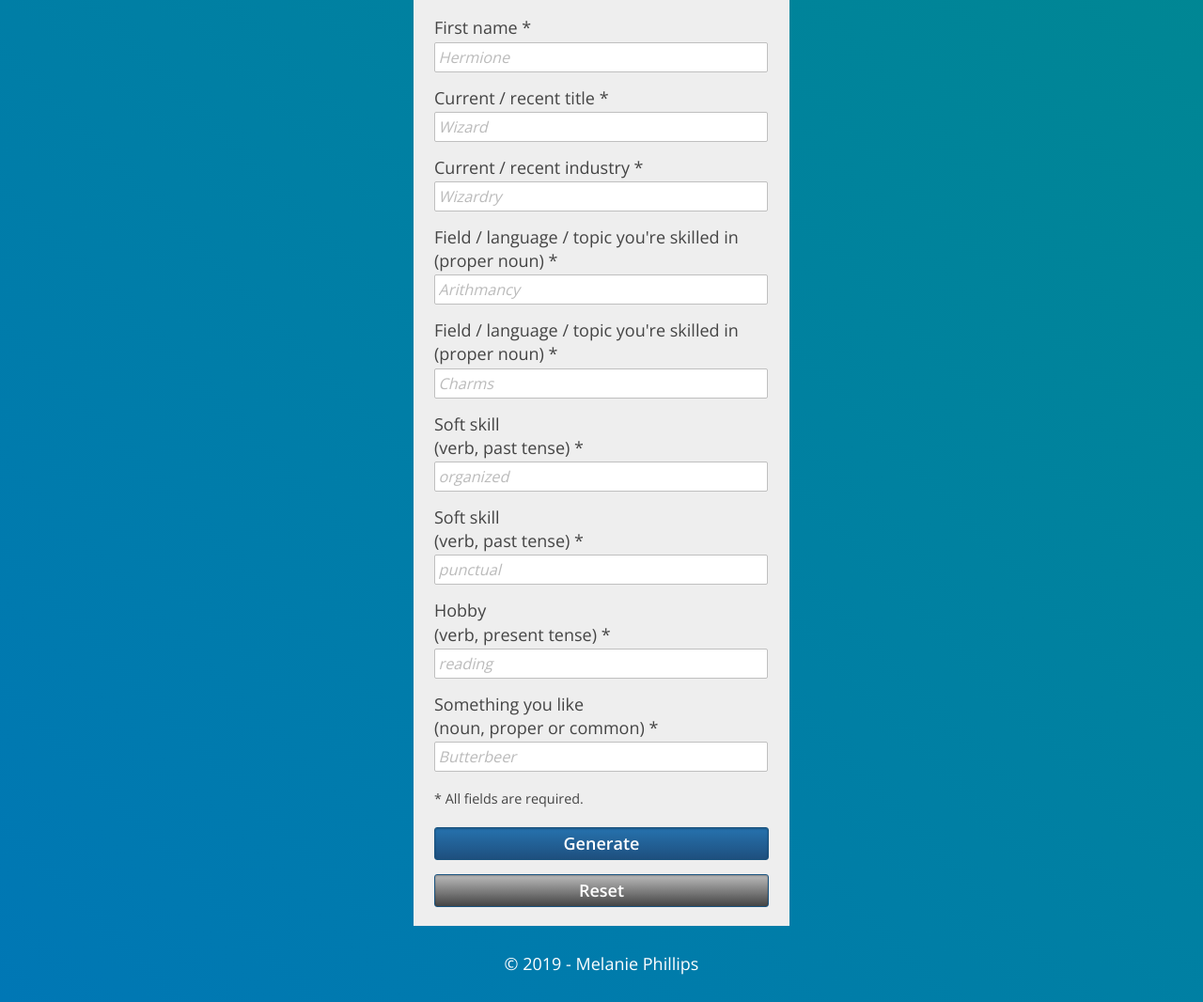
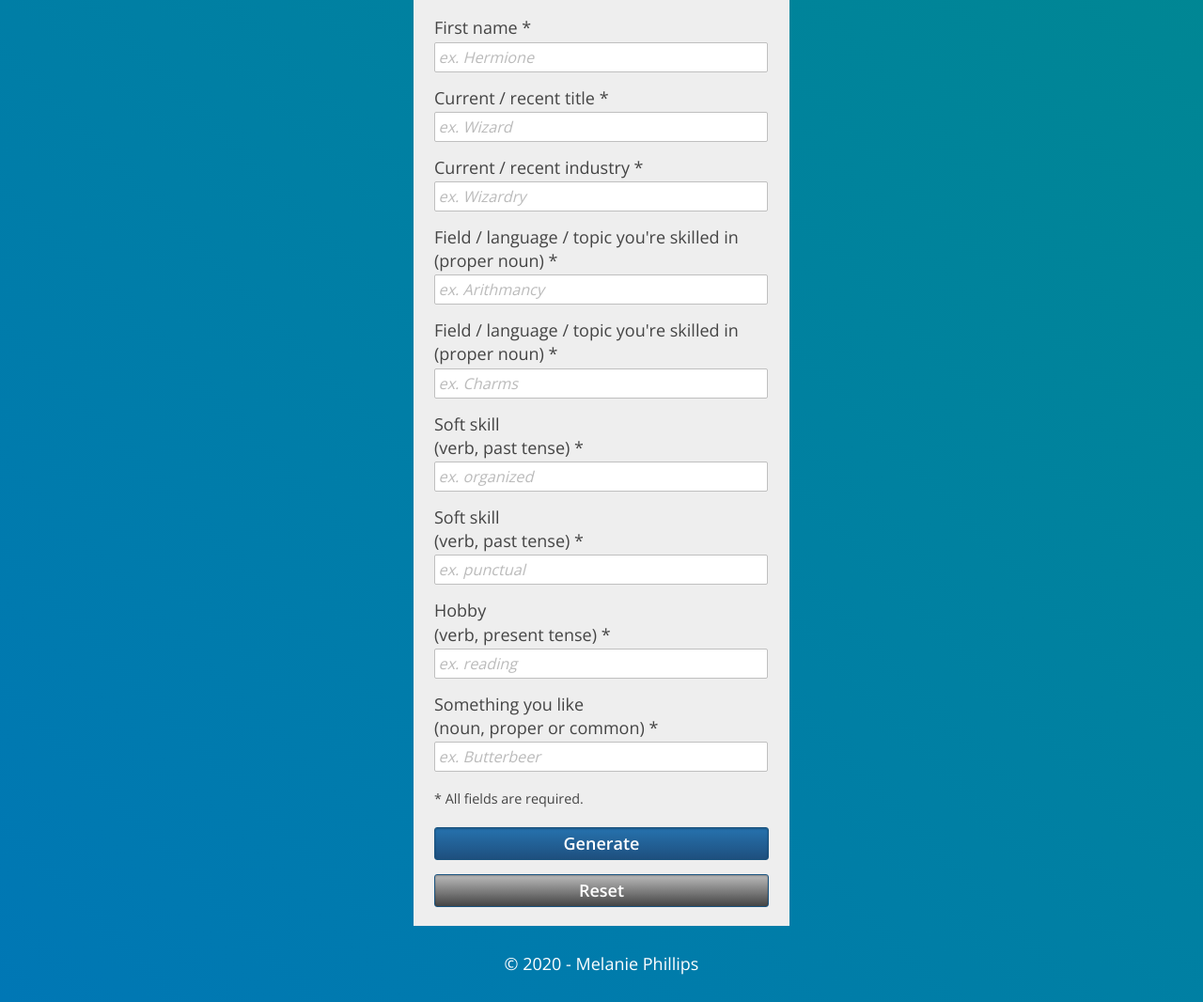
Before and after one commit to MelanieL/li-summary-generator, a website built with webpack: page src/index.html in a window 1280 px wide. Shown: the part 209-1275 px from the top of the page at 94% size. Built offline with nearby package versions, Linux system fonts and the light colour scheme; some packages are replaced by stand-ins of ours.

Commit message:
Modified example fields. Updated copyright.

```diff
--- a/src/index.html
+++ b/src/index.html
@@ -49,35 +49,35 @@
       <form class="form">
         <h3 class="form_instructions">Fill in the fields below to auto-generate a short summary about yourself for your LinkedIn profile.</h3>
         <label for="firstname">First name *</label>
-        <input class="input" type="text" id="firstname" placeholder="Hermione" required>
+        <input class="input" type="text" id="firstname" placeholder="ex. Hermione" required>
 
         <label for="title">Current / recent title *</label>
-        <input class="input" type="text" id="title" placeholder="Wizard">
+        <input class="input" type="text" id="title" placeholder="ex. Wizard" required>
 
         <label for="industry">Current / recent industry *</label>
-        <input class="input" type="text" id="industry" placeholder="Wizardry">
+        <input class="input" type="text" id="industry" placeholder="ex. Wizardry" required>
 
         <label for="skill1">Field / language / topic you're skilled in <br>(proper noun) *</label>
-        <input class="input" type="text" id="skill1" placeholder="Arithmancy">
+        <input class="input" type="text" id="skill1" placeholder="ex. Arithmancy" required>
 
         <label for="skill2">Field / language / topic you're skilled in <br>(proper noun) *</label>
-        <input class="input" type="text" id="skill2" placeholder="Charms">
+        <input class="input" type="text" id="skill2" placeholder="ex. Charms" required>
 
         <label for="softskill1">Soft skill <br>(verb, past tense) *</label>
-        <input class="input" type="text" id="softskill1" placeholder="organized">
+        <input class="input" type="text" id="softskill1" placeholder="ex. organized" required>
 
         <label for="softskill2">Soft skill <br>(verb, past tense) *</label>
-        <input class="input" type="text" id="softskill2" placeholder="punctual">
+        <input class="input" type="text" id="softskill2" placeholder="ex. punctual" required>
 
         <label for="hobby">Hobby <br>(verb, present tense) *</label>
-        <input class="input" type="text" id="hobby" placeholder="reading">
+        <input class="input" type="text" id="hobby" placeholder="ex. reading" required>
 
         <label for="like">Something you like <br>(noun, proper or common) *</label>
-        <input class="input" type="text" id="like" placeholder="Butterbeer">
+        <input class="input" type="text" id="like" placeholder="ex. Butterbeer" required>
 
         <p class="req_note">* All fields are required.</p>
 
-        <button type="button" class="generateButton">Generate</button>
+        <button type="submit" class="generateButton">Generate</button>
         <button type="button" class="resetButton">Reset</button>
       </form>
 
@@ -99,7 +99,7 @@
 
   <footer>
     <div class="wrapper">
-      <p>© 2019 - <a href="http://www.melanie-phillips.com">Melanie Phillips</a></p>
+      <p>© 2020 - <a href="http://www.melanie-phillips.com">Melanie Phillips</a></p>
     </div>
   </footer>
 
```
Also changed, not shown: package.json (+13 -13 lines), 1 other file.
